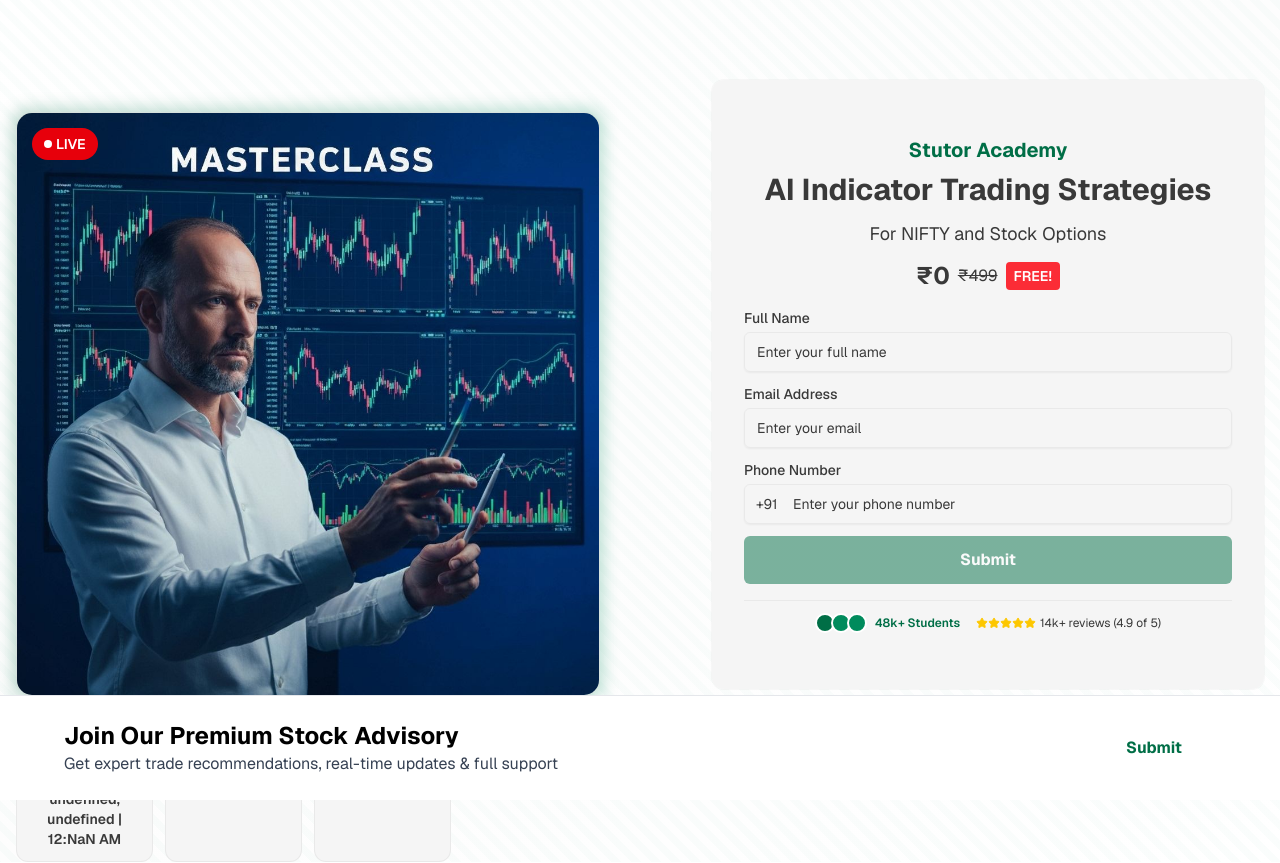
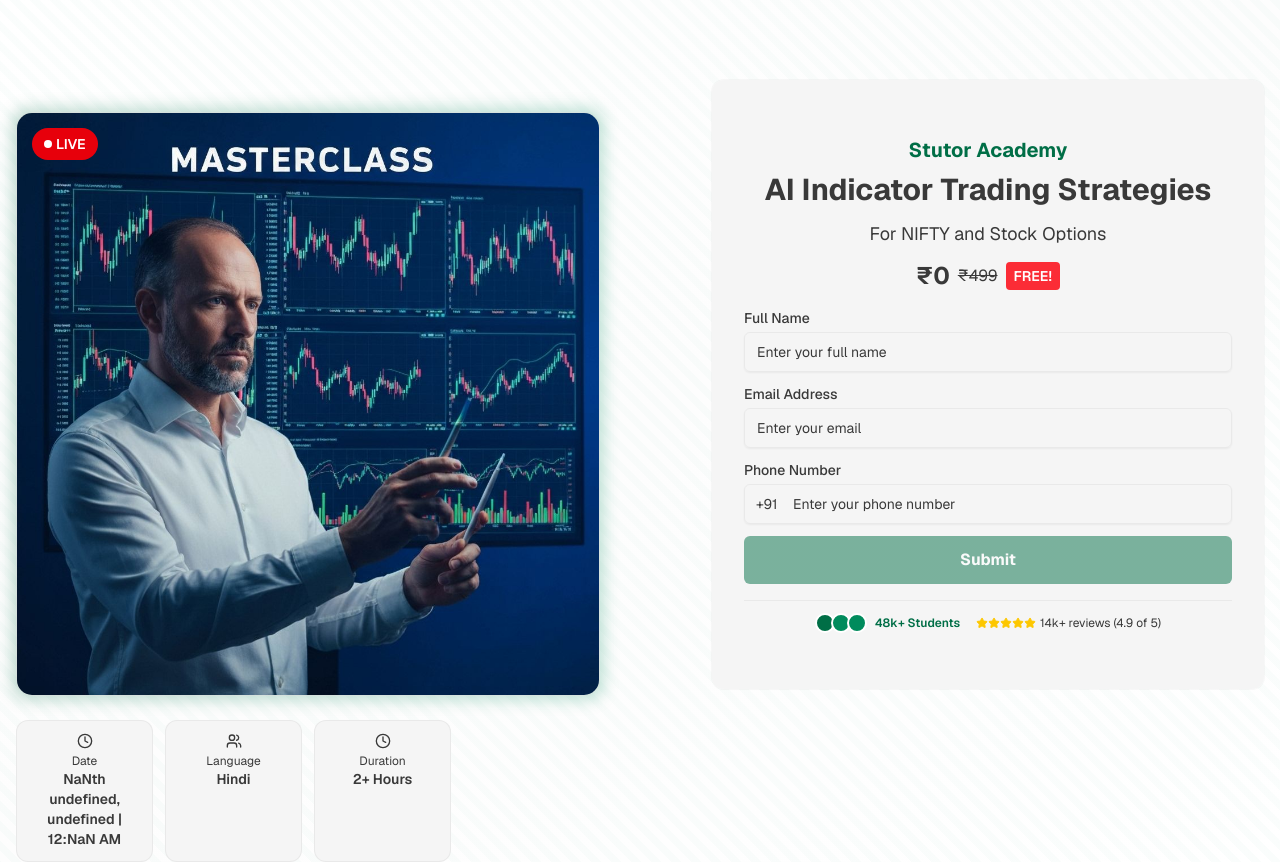
Before and after one commit to rohitkumarstocktutor/stocaccadamy, a Next.js app: page /ai-trading-indicator in a window 1280 px wide. Shown: the top 863 px of the page. Built offline with nearby package versions, Linux system fonts and the light colour scheme; no server answers.

Commit message:
metaAudience contact processing completed

```diff
--- a/app/[course]/page.tsx
+++ b/app/[course]/page.tsx
@@ -47,7 +47,6 @@ export default function CoursePage({ params }: CoursePageProps) {
         <AboutTeacherSection courseData={courseData} />
         <TestimonialsSection courseData={courseData} />
         <CtaSection courseData={courseData} courseKey={params.course} />
-        <BottomSection />
         {/* <StickyFooter courseData={courseData} courseKey={params.course} /> */}
       </main>
     </WorkshopProvider>
```
